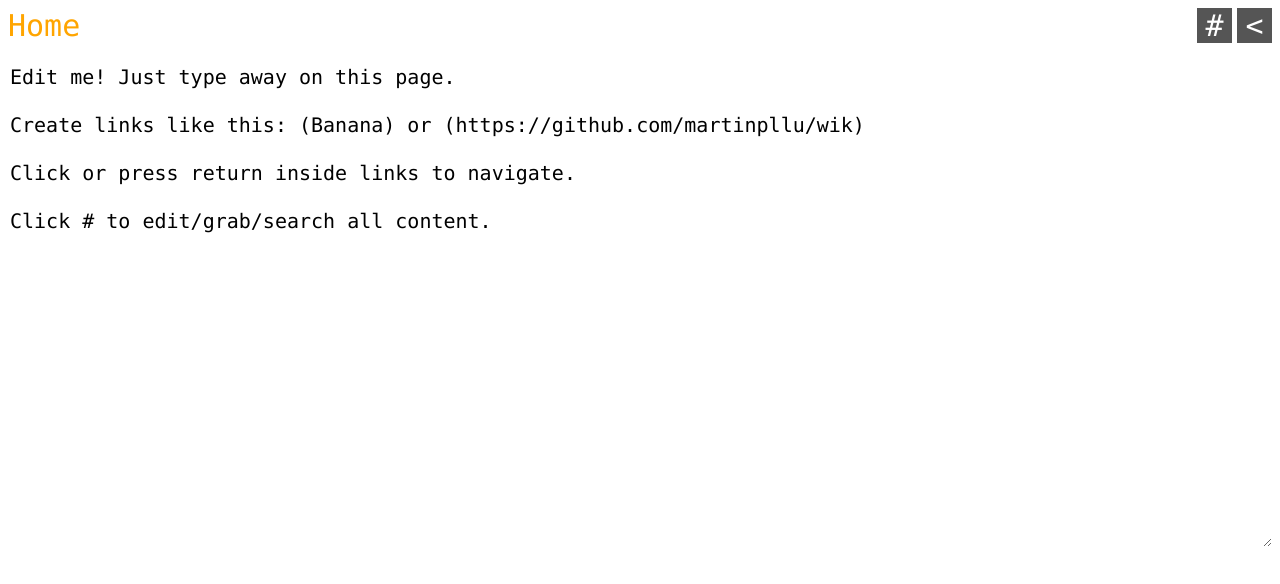
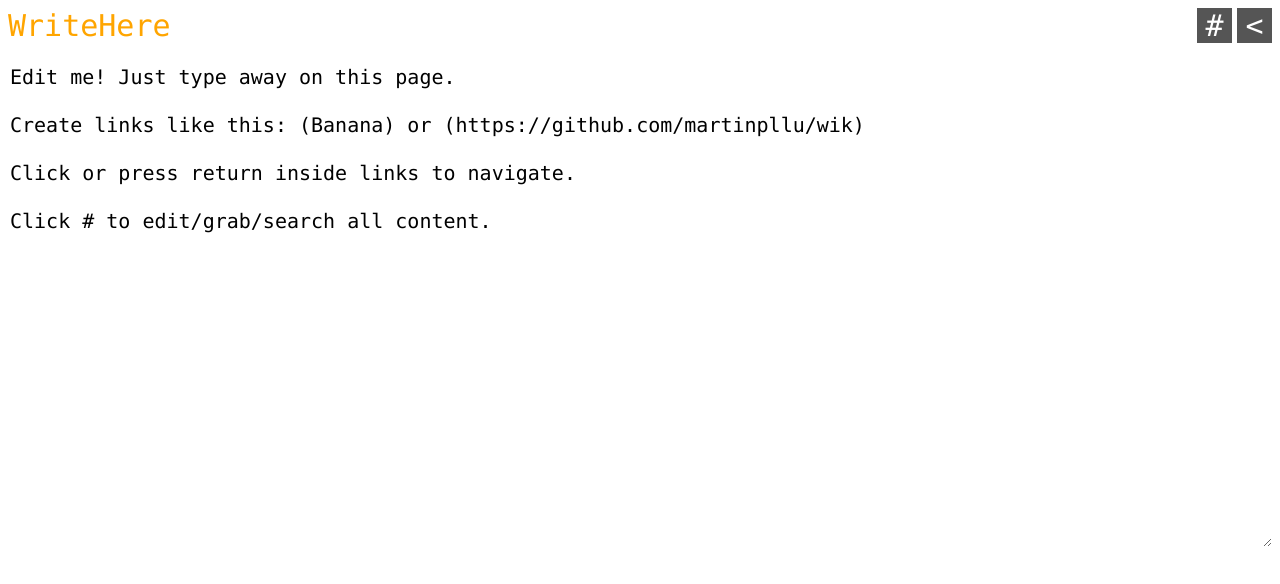
Before and after one commit to Mika-dot/mika-dot.github.io, a plain HTML site: page BlankSheet.html in a window 1280 px wide. Drawn offline with Linux system fonts and the light colour scheme.

Commit message:
Update BlankSheet.html

```diff
--- a/BlankSheet.html
+++ b/BlankSheet.html
@@ -63,7 +63,7 @@
             var URL_REGEXP = /\b((?:[a-z][\w-]+:(?:\/{1,3}|[a-z0-9%])|www\d{0,3}[.]|[a-z0-9.\-]+[.][a-z]{2,4}\/)(?:[^\s()<>]+|\(([^\s()<>]+|(\([^\s()<>]+\)))*\))+(?:\(([^\s()<>]+|(\([^\s()<>]+\)))*\)|[^\s`!()\[\]{};:'".,<>?«»“”‘’]))/ig;
 
             var INITIAL_CONTENT = {
-                'Home': 'Edit me! Just type away on this page.\n\nCreate links like this: (Banana) or (https://github.com/martinpllu/wik)\n\nClick or press return inside links to navigate.\n\nClick # to edit/grab/search all content.',
+                'WriteHere': 'Edit me! Just type away on this page.\n\nCreate links like this: (Banana) or (https://github.com/martinpllu/wik)\n\nClick or press return inside links to navigate.\n\nClick # to edit/grab/search all content.',
             }
 
             var currentPage, allPages;
@@ -71,7 +71,7 @@
 
             document.addEventListener("DOMContentLoaded", function (event) {
                 load();
-                enterPage('Home');
+                enterPage('WriteHere');
             });
 
             function load() {
```
